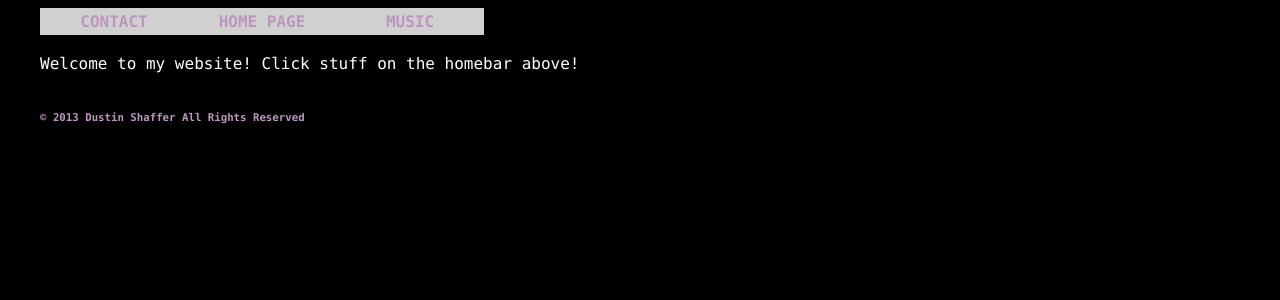
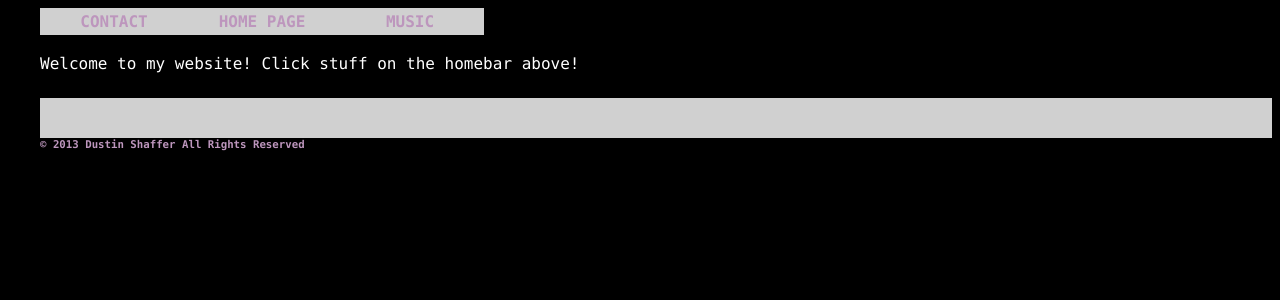
Before and after one commit to misterdustinface/misterdustinface.github.io, a Jekyll site: the page built from index.html, in a window 1280 px wide. Shown: the top 300 px of the page. Built offline with Jekyll 4.4.1, drawn with Linux system fonts in a browser that asks for light colours; comment, search, counter and statistics services are not loaded.

Commit message:
Update theme.css

```diff
--- a/css/theme1/theme.css
+++ b/css/theme1/theme.css
@@ -52,9 +52,9 @@ ul#list-nav li a:active{/* background-color:#909090;*/ /*text-shadow: #c6e3a0 -1
 
 /* --  SHAPES CODE AREA  -- */
 
-.vert-rect {
+.horz-rect {
     background-color: #D0D0D0;
     float:   left;
-    height:  400px;
-    width:   20px;
+    height:  40px;
+    width:   100%;
 }
```
